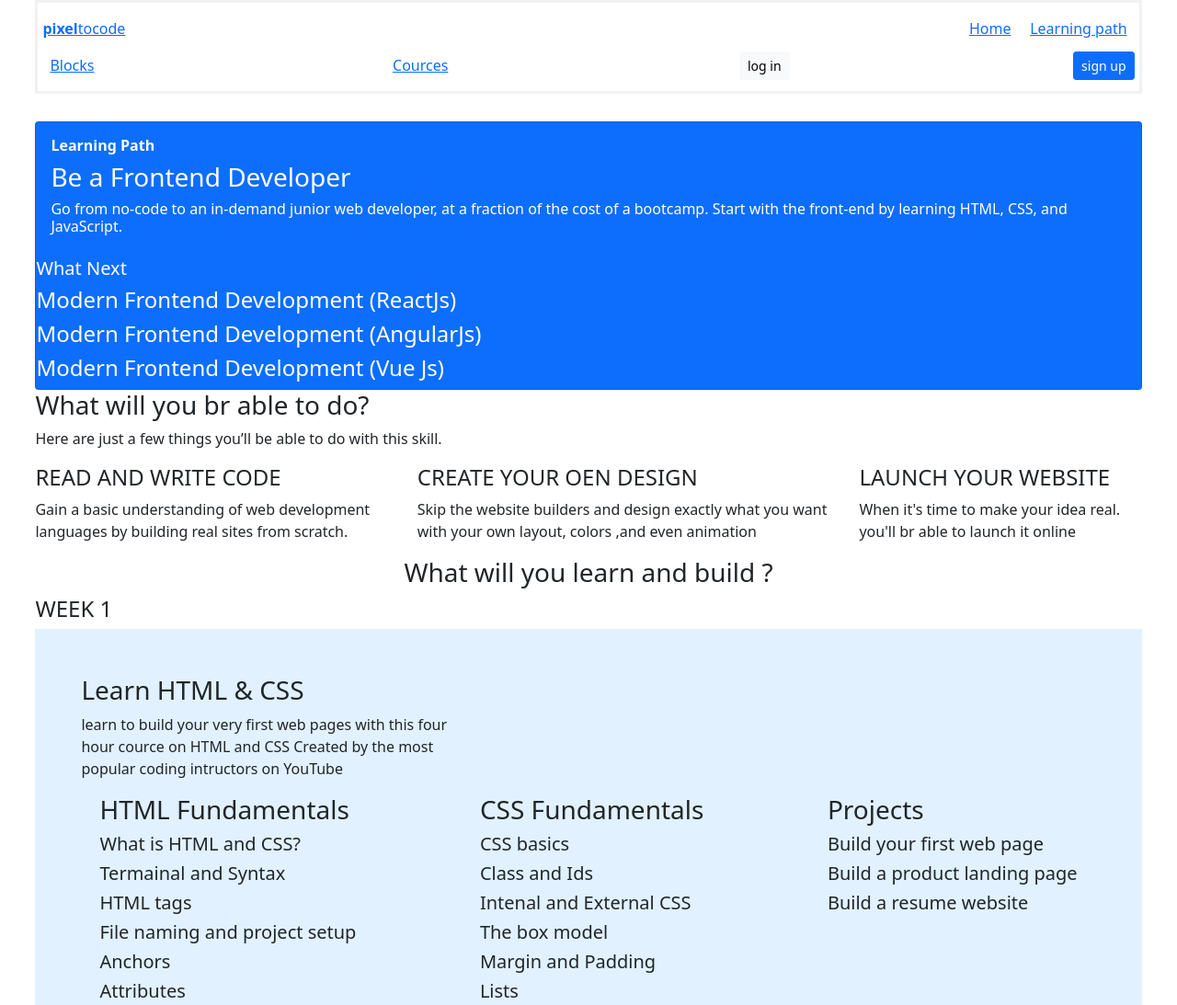
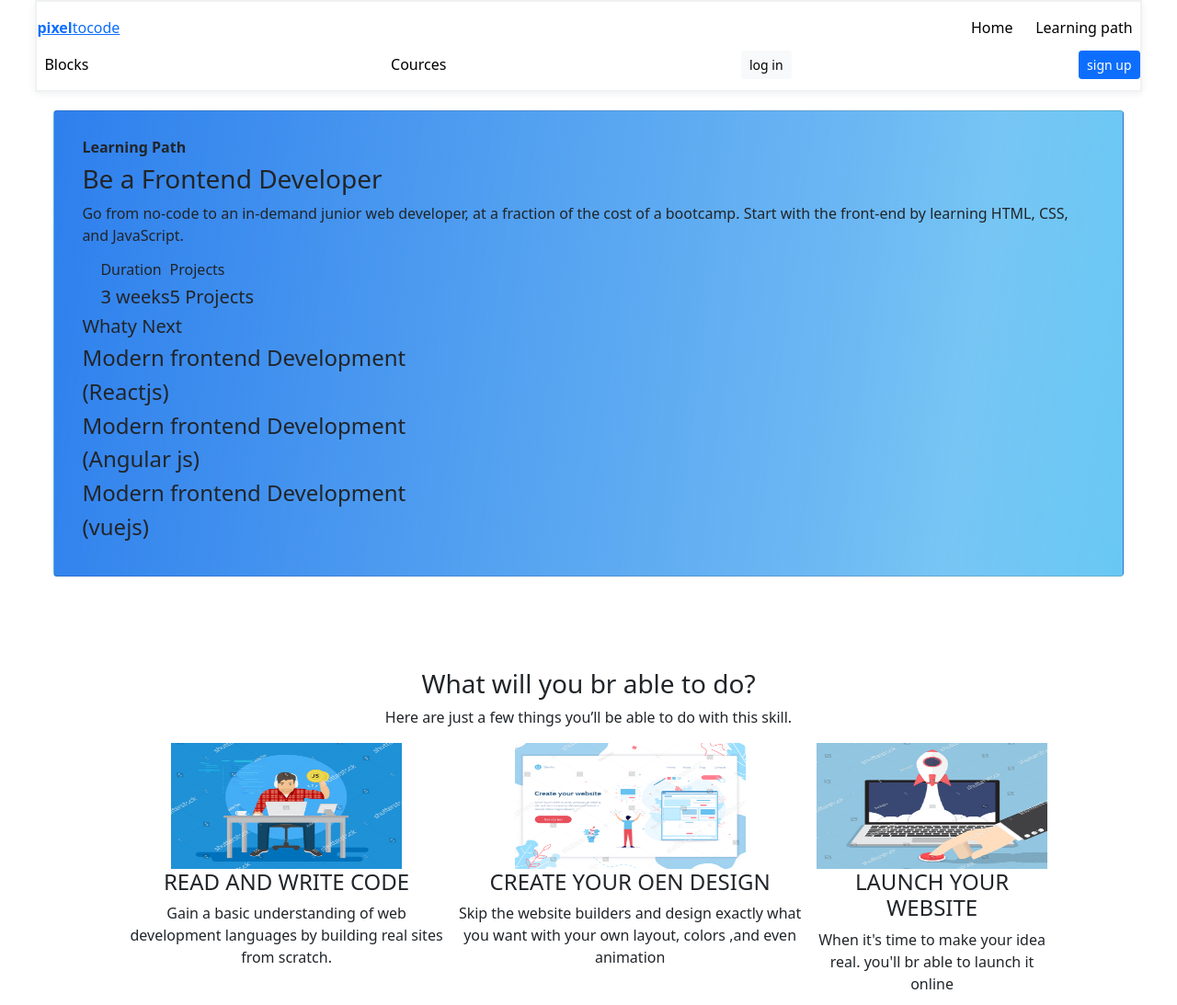
Before and after one commit to shivii011/challenge-1-second-page, a plain HTML site: page index.html in a window 1280 px wide. Shown: the top 1093 px of the page at 92% size. Drawn offline with nearby package versions, Linux system fonts and the light colour scheme.

Commit message:
adding images

```diff
--- a/index.html
+++ b/index.html
@@ -22,19 +22,19 @@
              <button type="button" class="nav-item btn btn-primary btn-sm ">sign up</button>
 
     </nav>
-<div class="main">
+<!-- <div class="main">
     <div class="card text-white bg-primary" style="width:body;">
         <div class="card-body">
         <h6><strong>Learning Path</strong></h6>
         <h3>Be a Frontend Developer</h3>
         <h6>
+           <h5>What Next</h5>
+
+            <h4>Modern Frontend Development
              Go from no-code to an in-demand junior web developer, at a fraction of the cost of a bootcamp. Start with the front-end by learning HTML, CSS, and JavaScript.
         </h6>
         </div>
         <div>
-            <h5>What Next</h5>
-
-            <h4>Modern Frontend Development
                 (ReactJs)</h4>
             <h4>Modern Frontend Development
                 (AngularJs)</h4>
@@ -42,21 +42,55 @@
                 (Vue Js)</h4>
         </div>
         </div>
+</div> -->
+<div>
+    <div class="card">
+        <div class="card-cantainer">
+            <div class="contents">
+                <h6><strong>Learning Path</strong></h6>
+            <h3>Be a Frontend Developer</h3>
+            <p class="paragraph">Go from no-code to an in-demand junior web developer, at a fraction of the cost of a bootcamp. Start with the front-end by learning HTML, CSS, and JavaScript.</p>
+        <div class="discription">
+    <div><h6>Duration</h6>
+    <h5>3 weeks</h5> </div>
+    <div><h6>Projects</h6>
+        <h5>5  Projects</h5> </div>
+            </div>
+    <div class="contents">
+        <h5>Whaty Next</h5>
+        <h4>Modern frontend Development</h4>
+        <h4>(Reactjs)</h4>
+
+        <h4>Modern frontend Development</h4>
+        <h4>(Angular js)</h4>
+
+        <h4>Modern frontend Development</h4>
+        <h4>(vuejs)</h4>
+    </div>
+
+
+</div>
+
+        </div>
+        </div>
 </div>
 <!-- content section -->
 
+<div class="middle-section">
     <h3>What will you br able to do?</h3>
     <p>Here are just a few things you’ll be able to do with this skill.</p>
     <div class="content">
-<div><H4>READ AND WRITE CODE</H4>
+    <div><img class="image" src="images/read-and-write.png" alt="">
+        <H4>READ AND WRITE CODE</H4>
     <P>Gain a basic understanding of web development languages by building real sites from scratch.</P></div>
-<div>
+    <div><img class="image" src="images/create-your-website.png" alt="">
         <h4>CREATE YOUR OEN DESIGN</h4>
         <p>Skip the website builders and design exactly what you want with your own layout, colors ,and even animation</p>
     </div>
-<div>
+    <div><img class="image" src="images/launch-website.png" alt="">
         <h4>LAUNCH YOUR WEBSITE</h4>
         <P>When it's time to make your idea real. you'll br able to launch it online</P>
+    </div>
     </div>
 </div>
 <h3 style="text-align:center;">What will you learn and build ?</h3>
--- a/styles.css
+++ b/styles.css
@@ -1,28 +1,51 @@
 /*navbar */
 .navbar{
-    text-color:dark;
-    border-style:solid;
-    border-color:#F0F1F2;
-    padding:5px;
-    box-shadow:#F0F1F2;
+    border:solid 2px #f0f1f2;
+    box-shadow: 0px 2px 8px 0px #F0F1F2;
+
 }
 .navbrand{
     padding-right:900px;
 }
 .nav-item{
-    padding:8px;
+    padding: 8px;
+    text-decoration: none;
+    color: #000;
 }
 body{
     padding:0 3%;
 }
-/* .card-body{
+.card{
+   background: linear-gradient(97.66deg, #2F80ED 0.94%, rgba(123, 174, 244, 0.635417) 73.96%, rgba(150, 191, 246, 0.504346) 83.82%, rgba(255, 255, 255, 0) 121.8%),
+    linear-gradient(0deg, #56CCF2, #56CCF2);
+padding: 30px;
+margin: 20px;
+width:auto;}
+
+.card-cantainer{
     display: flex;
-} */
+
+}
+.discription{
+    display: flex;
+    margin-left: 20px;
+}
+.card-para{
+    width:rem;
+}
 .main{
     padding-top: 30px;
 }
 .content{
     display:flex;
+}
+.middle-section{
+    text-align: center;
+    margin:100px;
+}
+.image{
+width:251.24px;
+height:136.28px
 }
 .footer-section-header{
     background-color: #1890FF21;
```
Also changed, not shown: images/create-your-website.png (added), images/launch-website.png (added), images/read-and-write.png (added). Lines whose indentation alone changed are shown as unchanged.
